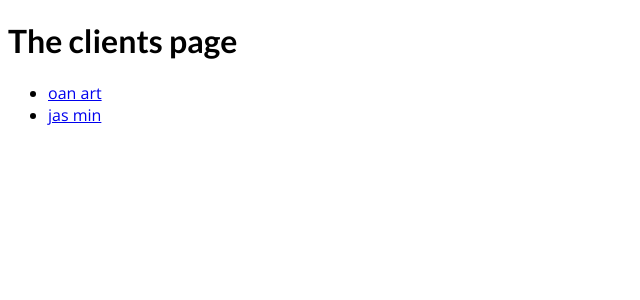
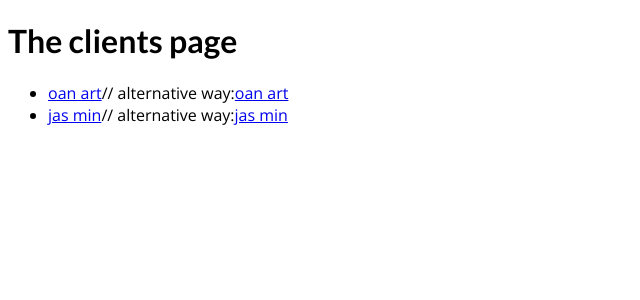
Before and after one commit to oanskyy/nextjs-may, a Next.js app: page /clients in a window 1280 px wide. Shown: the top 300 px of the page, without its empty margins (0-640 px from the left). Built offline with nearby package versions, Linux system fonts and the light colour scheme.

Commit message:
feat: add an alternative way of setting link href

```diff
--- a/pages/clients/index.js
+++ b/pages/clients/index.js
@@ -20,6 +20,15 @@ export default function ClientsPage() {
 				{clients.map(client => (
 					<li key={client.id}>
 						<Link href={`/clients/${client.id}`}>{client.name}</Link>
+						// alternative way:
+						<Link
+							href={{
+								pathname: "/clients/[id]",
+								query: { id: client.id }
+							}}
+						>
+							{client.name}
+						</Link>
 					</li>
 				))}
 			</ul>
```
